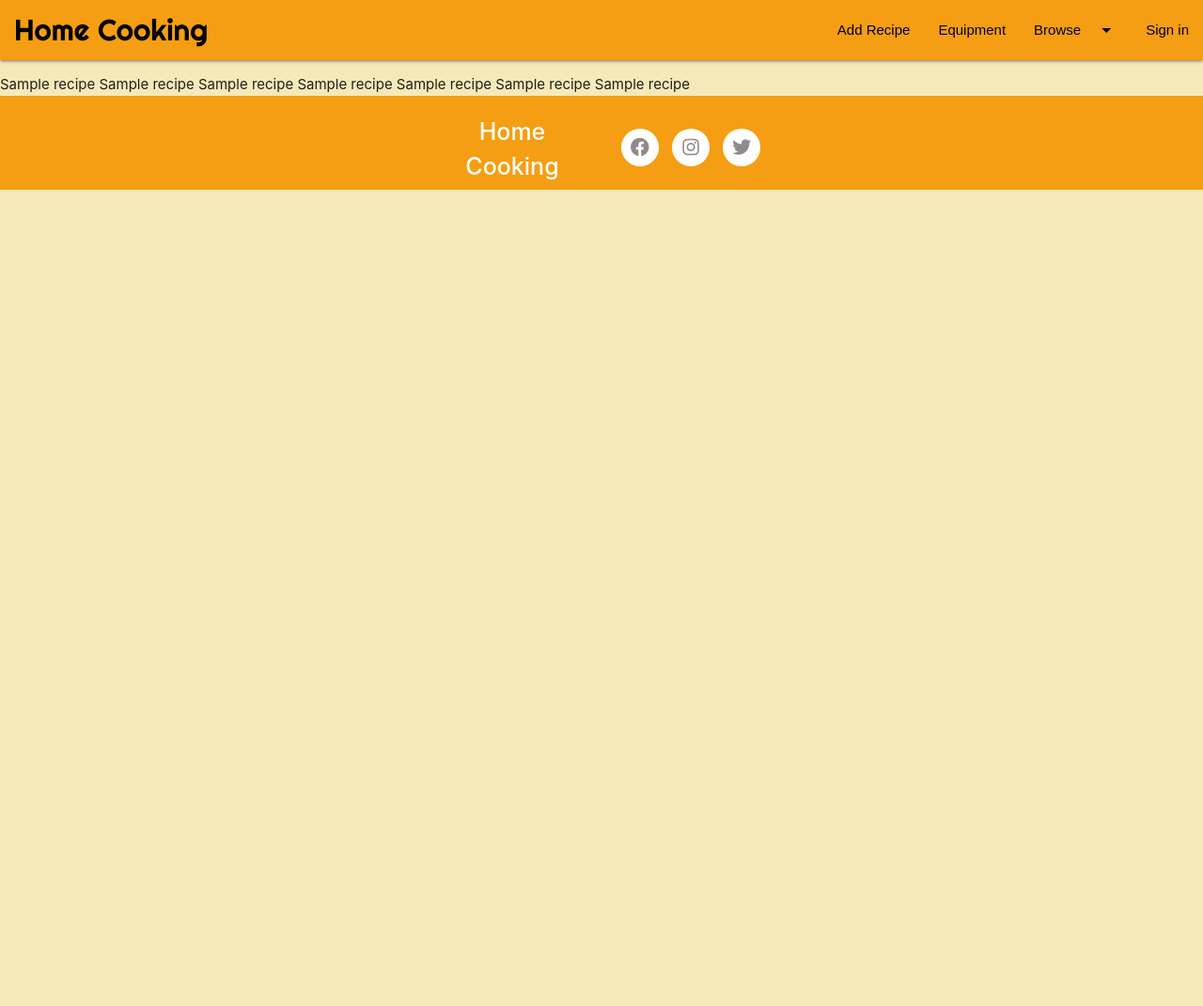
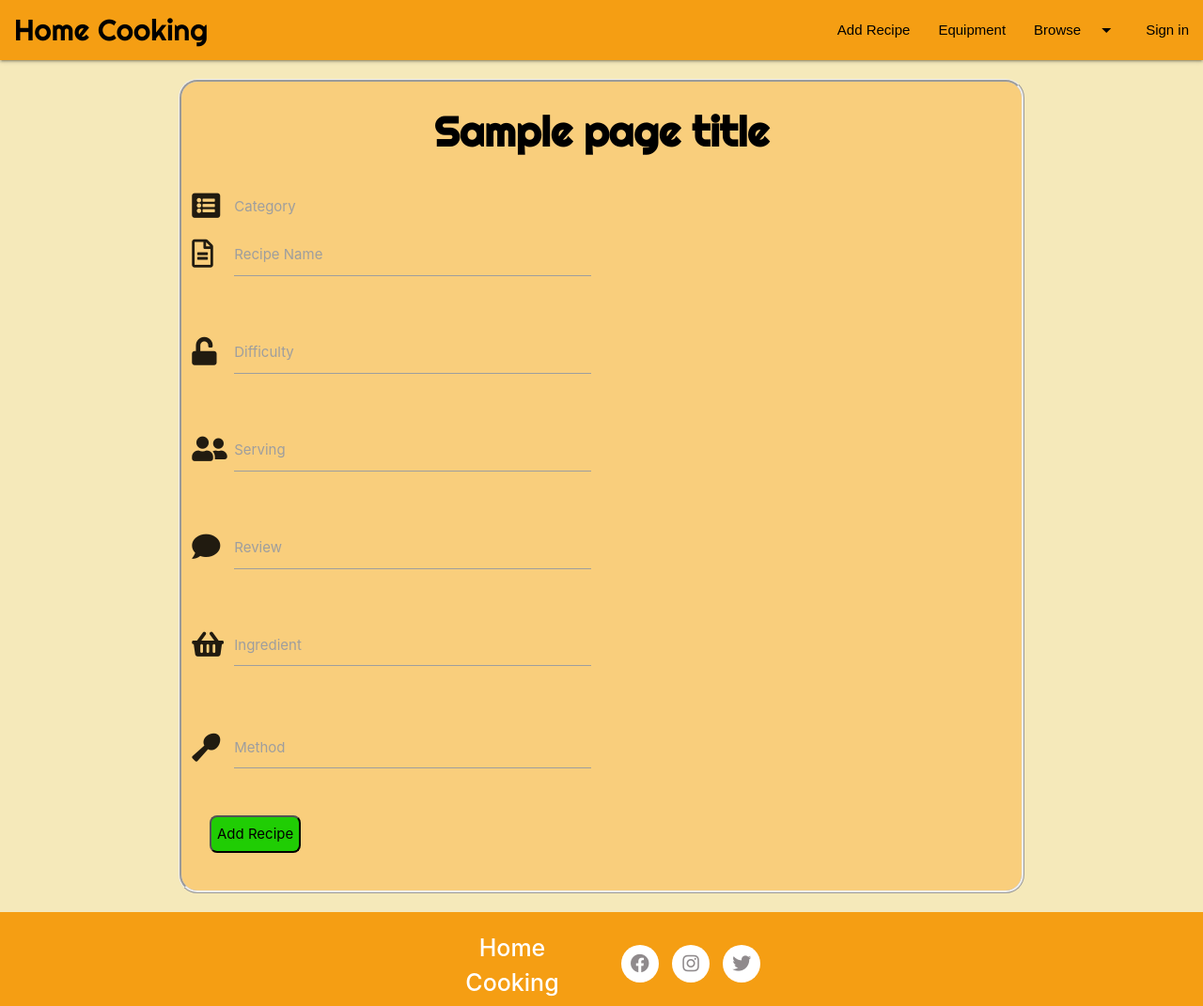
Before and after one commit to Mrsebastino/Recipe-Book-App, a Flask app: template templates/add_recipes.html in a window 1280 px wide. Shown: the whole page at 94% size. Before the commit the page ends 202 px from the top, so only its background shows below. Run offline with Flask 2, Linux system fonts and the light colour scheme; the template is opened without the code that fills it: most values are stand-ins (such as "Sample title", 1, 10 or a date in 2020); some libraries are stand-ins or nearby versions; some web fonts are replaced.

Commit message:
implemented add recipe form

```diff
--- a/templates/add_recipes.html
+++ b/templates/add_recipes.html
@@ -1,15 +1,117 @@
 {% extends 'base.html' %} {% block content %}
+<div class="container-add-recipe">
+  <div class="col">
+    <h3 class="header-add-recipe">{{ page_title  }}</h3>
+  </div>
 
-<div class = "bg-image">
-   <div class = "card-transparent z-depth-10">
-   <p>
+  <div class="row">
+    <form action="{{url_for('insert_recipe')}}" method="POST" class="col s12" name="addRecipe" id="addRecipe">
+      <!--Meal Category-->
+      <div class="row">
+        <div class="input-field col s6">
+          <i class="fas fa-list-alt prefix"></i>
+          <select id="category_name" name="category_name">
+            <option value="" disabled selected>Choose type of meal</option>
+            <!--Provide categories from DB-->
+            {% for category in categories %}
+            <option value="{{category.category_name}}"
+              >{{category.category_name}}</option>
+            {% endfor %}
 
-   </p>
-   </div>
+          </select>
+          <label>Category</label>
+        </div>
+      </div>
+      <!--Recipe name-->
+      <div class="row">
+        <div class="input-field col s6">
+          <i class="far fa-file-alt prefix"></i>
+          <input
+            id="recipe_name"
+            name="recipe_name"
+            type="text"
+            class="validate"
+          />
+          <label>Recipe Name</label>
+        </div>
+      </div>
+      <!--Recipe difficulty-->
+      <div class="row">
+        <div class="input-field col s6">
+          <i class="fas fa-unlock prefix"></i>
+          <input
+            id="difficulty_name"
+            name="difficulty_name"
+            type="text"
+            class="validate"
+          />
+          <label for="icon_telephone">Difficulty</label>
+        </div>
+      </div>
+
+      <!--Serving-->
+      <div class="row">
+        <div class="input-field col s6">
+          <i class="fas fa-user-friends prefix"></i>
+          <input
+            id="serve_name"
+            name="serve_name"
+            type="text"
+            class="validate"
+          />
+          <label for="icon_telephone">Serving</label>
+        </div>
+      </div>
+      <!--Recipe Review-->
+      <div class="row">
+        <div class="input-field col s6">
+          <i class="fas fa-comment prefix"></i>
+          <input
+            id="review_name"
+            name="review_name"
+            type="text"
+            class="validate"
+          />
+          <label for="icon_telephone">Review</label>
+        </div>
+      </div>
+      <!--Recipe Ingredients-->
+      <div class="row">
+        <div class="input-field col s6">
+          <i class="fas fa-shopping-basket prefix"></i>
+          <textarea
+            id="ingredients_name"
+            name="ingredients_name"
+            type="text"
+            class="materialize-textarea"
+          ></textarea>
+          <label for="icon_telephone">Ingredient</label>
+        </div>
+      </div>
+      <!--Method-->
+      <div class="row">
+        <div class="input-field col s6">
+          <i class="fas fa-utensil-spoon prefix"></i>
+          <textarea
+            id="method_name"
+            name="method_name"
+            type="text"
+            class="materialize-textarea"
+          ></textarea>
+          <label for="icon_telephone">Method</label>
+        </div>
+      </div>
+
+      <div class="row">
+        <button
+          class="btn-add-recipe waves-effect waves-light"
+          type="submit"
+          name="action"
+        >
+          Add Recipe
+        </button>
+      </div>
+    </form>
+  </div>
 </div>
-
-{% for recipe in recipes %} {{recipe.category_name}} {{recipe.recipe_name}}
-{{recipe.seasonal_name}} {{recipe.difficulty_name}} {{recipe.ingredients_name}}
-{{recipe.method_name}} {{recipe.review_name}}
-<!--<img class="responsive-img" src="{{recipe.image_link}} " />-->
-{%endfor %} {% endblock %}
+{% endblock %}
```
